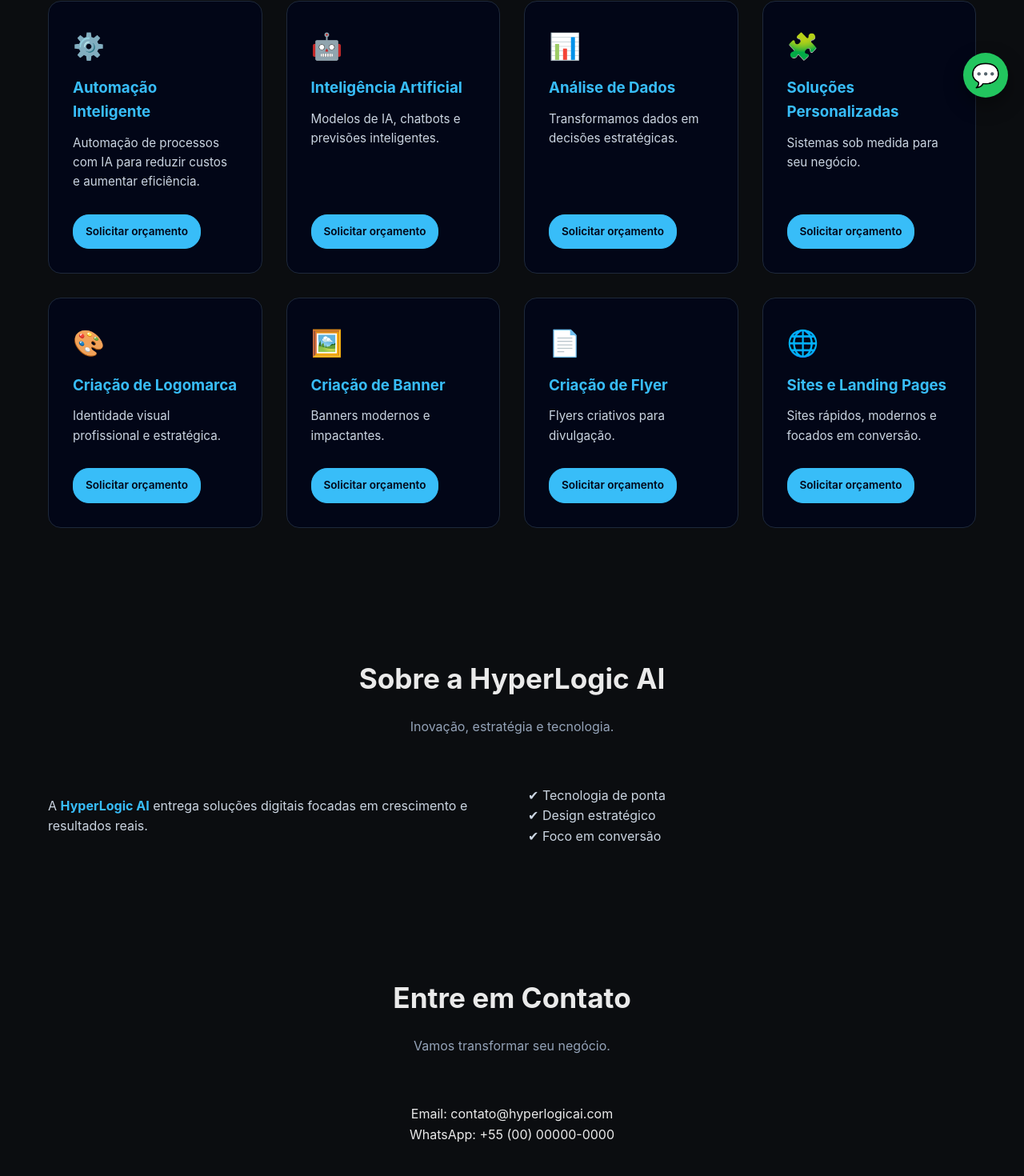
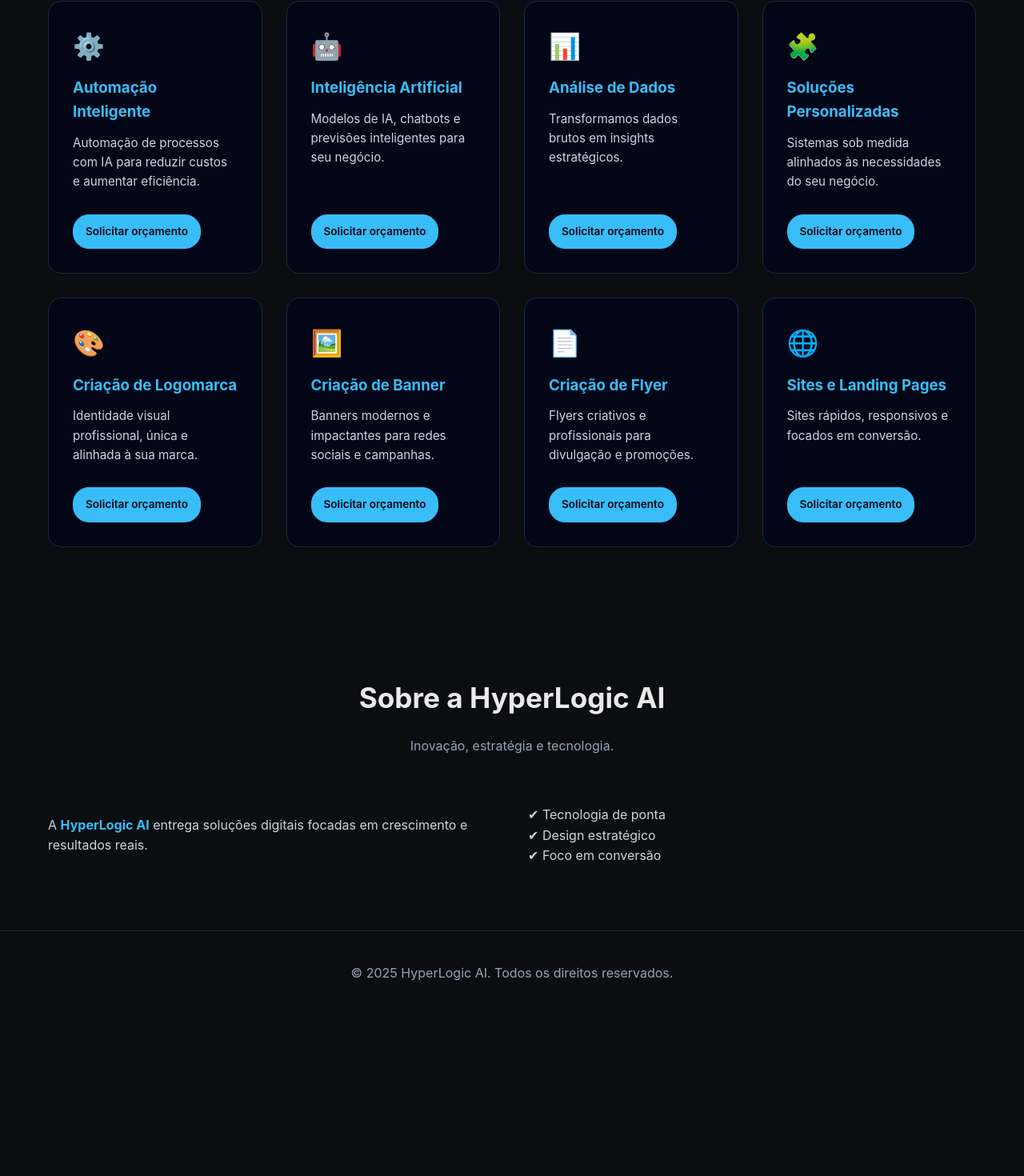
Before and after one commit to hiagoph/hyperlogic-ai, a Next.js app: page / in a window 1280 px wide. Shown: the part 658-2128 px from the top of the page at 80% size. After the commit the page ends 1927 px from the top, so only its background shows below. Built offline with nearby package versions, Linux system fonts and the light colour scheme.

Commit message:
Primeiro deploy HyperLogic AI

```diff
--- /dev/null
+++ b/app/components/About.tsx
@@ -0,0 +1,23 @@
+export default function About() {
+  return (
+    <section className="reveal"
+ aria-label="Sobre a HyperLogic AI">
+      <h2>Sobre a HyperLogic AI</h2>
+      <p className="subtitle">Inovação, estratégia e tecnologia.</p>
+
+      <div className="about">
+        <div>
+          <p>
+            A <strong>HyperLogic AI</strong> entrega soluções digitais focadas em
+            crescimento e resultados reais.
+          </p>
+        </div>
+        <div>
+          <p>✔ Tecnologia de ponta</p>
+          <p>✔ Design estratégico</p>
+          <p>✔ Foco em conversão</p>
+        </div>
+      </div>
+    </section>
+  );
+}
--- /dev/null
+++ b/app/components/Footer.tsx
@@ -0,0 +1,7 @@
+export default function Footer() {
+  return (
+    <footer>
+      <p>© 2025 HyperLogic AI. Todos os direitos reservados.</p>
+    </footer>
+  );
+}
--- /dev/null
+++ b/app/components/Header.tsx
@@ -0,0 +1,16 @@
+export default function Header() {
+  return (
+    <header>
+      <h1>
+        HyperLogic <span>AI</span>
+      </h1>
+      <p>
+        Soluções inteligentes que unem lógica, dados, design e tecnologia para
+        acelerar o crescimento do seu negócio.
+      </p>
+      <a href="#contato" className="btn">
+        Fale Conosco
+      </a>
+    </header>
+  );
+}
--- /dev/null
+++ b/app/components/Services.tsx
@@ -0,0 +1,68 @@
+export default function Services() {
+  return (
+    <section className="reveal" aria-label="Nossas Soluções">
+      <h2>Nossas Soluções</h2>
+      <p className="subtitle">
+        Tecnologia, design e estratégia aplicados para gerar resultados reais.
+      </p>
+
+      <div className="cards">
+        <div className="card reveal">
+          <div className="icon">⚙️</div>
+          <h3>Automação Inteligente</h3>
+          <p>Automação de processos com IA para reduzir custos e aumentar eficiência.</p>
+          <a href="#contato" className="card-btn">Solicitar orçamento</a>
+        </div>
+
+        <div className="card reveal">
+          <div className="icon">🤖</div>
+          <h3>Inteligência Artificial</h3>
+          <p>Modelos de IA, chatbots e previsões inteligentes para seu negócio.</p>
+          <a href="#contato" className="card-btn">Solicitar orçamento</a>
+        </div>
+
+        <div className="card reveal">
+          <div className="icon">📊</div>
+          <h3>Análise de Dados</h3>
+          <p>Transformamos dados brutos em insights estratégicos.</p>
+          <a href="#contato" className="card-btn">Solicitar orçamento</a>
+        </div>
+
+        <div className="card reveal">
+          <div className="icon">🧩</div>
+          <h3>Soluções Personalizadas</h3>
+          <p>Sistemas sob medida alinhados às necessidades do seu negócio.</p>
+          <a href="#contato" className="card-btn">Solicitar orçamento</a>
+        </div>
+
+        <div className="card reveal">
+          <div className="icon">🎨</div>
+          <h3>Criação de Logomarca</h3>
+          <p>Identidade visual profissional, única e alinhada à sua marca.</p>
+          <a href="#contato" className="card-btn">Solicitar orçamento</a>
+        </div>
+
+        <div className="card reveal">
+          <div className="icon">🖼️</div>
+          <h3>Criação de Banner</h3>
+          <p>Banners modernos e impactantes para redes sociais e campanhas.</p>
+          <a href="#contato" className="card-btn">Solicitar orçamento</a>
+        </div>
+
+        <div className="card reveal">
+          <div className="icon">📄</div>
+          <h3>Criação de Flyer</h3>
+          <p>Flyers criativos e profissionais para divulgação e promoções.</p>
+          <a href="#contato" className="card-btn">Solicitar orçamento</a>
+        </div>
+
+        <div className="card reveal">
+          <div className="icon">🌐</div>
+          <h3>Sites e Landing Pages</h3>
+          <p>Sites rápidos, responsivos e focados em conversão.</p>
+          <a href="#contato" className="card-btn">Solicitar orçamento</a>
+        </div>
+      </div>
+    </section>
+  );
+}
--- /dev/null
+++ b/app/hooks/useReveal.ts
@@ -0,0 +1,24 @@
+"use client";
+
+import { useEffect } from "react";
+
+export function useReveal() {
+  useEffect(() => {
+    const elements = document.querySelectorAll(".reveal");
+
+    const observer = new IntersectionObserver(
+      entries => {
+        entries.forEach(entry => {
+          if (entry.isIntersecting) {
+            entry.target.classList.add("active");
+          }
+        });
+      },
+      { threshold: 0.1 }
+    );
+
+    elements.forEach(el => observer.observe(el));
+
+    return () => observer.disconnect();
+  }, []);
+}
--- a/app/page.tsx
+++ b/app/page.tsx
@@ -1,98 +1,20 @@
 "use client";
 
-import { useEffect } from "react";
+import Header from "./components/Header";
+import Services from "./components/Services";
+import About from "./components/About";
+import Footer from "./components/Footer";
+import { useReveal } from "./hooks/useReveal";
 
 export default function Home() {
-
-  useEffect(() => {
-    const reveals = document.querySelectorAll(".reveal");
-
-    const revealOnScroll = () => {
-      reveals.forEach(el => {
-        if (el.getBoundingClientRect().top < window.innerHeight - 100) {
-          el.classList.add("active");
-        }
-      });
-    };
-
-    window.addEventListener("scroll", revealOnScroll);
-    revealOnScroll();
-
-    return () => window.removeEventListener("scroll", revealOnScroll);
-  }, []);
+  useReveal();
 
   return (
     <main>
-
-      <header>
-        <h1>HyperLogic <span>AI</span></h1>
-        <p>Soluções inteligentes que unem lógica, dados, design e tecnologia para acelerar o crescimento do seu negócio.</p>
-        <a href="#contato" className="btn">Fale Conosco</a>
-      </header>
-
-      <section className="reveal">
-        <h2>Nossas Soluções</h2>
-        <p className="subtitle">Tecnologia, design e estratégia aplicados para gerar resultados reais.</p>
-
-        <div className="cards">
-          {[
-            ["⚙️", "Automação Inteligente", "Automação de processos com IA para reduzir custos e aumentar eficiência."],
-            ["🤖", "Inteligência Artificial", "Modelos de IA, chatbots e previsões inteligentes."],
-            ["📊", "Análise de Dados", "Transformamos dados em decisões estratégicas."],
-            ["🧩", "Soluções Personalizadas", "Sistemas sob medida para seu negócio."],
-            ["🎨", "Criação de Logomarca", "Identidade visual profissional e estratégica."],
-            ["🖼️", "Criação de Banner", "Banners modernos e impactantes."],
-            ["📄", "Criação de Flyer", "Flyers criativos para divulgação."],
-            ["🌐", "Sites e Landing Pages", "Sites rápidos, modernos e focados em conversão."]
-          ].map(([icon, title, desc]) => (
-            <div className="card reveal" key={title}>
-              <div className="icon">{icon}</div>
-              <h3>{title}</h3>
-              <p>{desc}</p>
-              <a href="#contato" className="card-btn">Solicitar orçamento</a>
-            </div>
-          ))}
-        </div>
-      </section>
-
-      <section className="reveal">
-        <h2>Sobre a HyperLogic AI</h2>
-        <p className="subtitle">Inovação, estratégia e tecnologia.</p>
-
-        <div className="about">
-          <div>
-            <p>A <strong>HyperLogic AI</strong> entrega soluções digitais focadas em crescimento e resultados reais.</p>
-          </div>
-          <div>
-            <p>✔ Tecnologia de ponta</p>
-            <p>✔ Design estratégico</p>
-            <p>✔ Foco em conversão</p>
-          </div>
-        </div>
-      </section>
-
-      <section id="contato" className="reveal">
-        <h2>Entre em Contato</h2>
-        <p className="subtitle">Vamos transformar seu negócio.</p>
-        <div style={{ textAlign: "center" }}>
-          <p>Email: contato@hyperlogicai.com</p>
-          <p>WhatsApp: +55 (00) 00000-0000</p>
-        </div>
-      </section>
-
-      <footer>
-        <p>© 2025 HyperLogic AI. Todos os direitos reservados.</p>
-      </footer>
-
-      <a
-        href="https://wa.me/5500000000000"
-        className="whatsapp-float"
-        target="_blank"
-        rel="noopener noreferrer"
-      >
-        💬
-      </a>
-
+      <Header />
+      <Services />
+      <About />
+      <Footer />
     </main>
   );
 }
```
